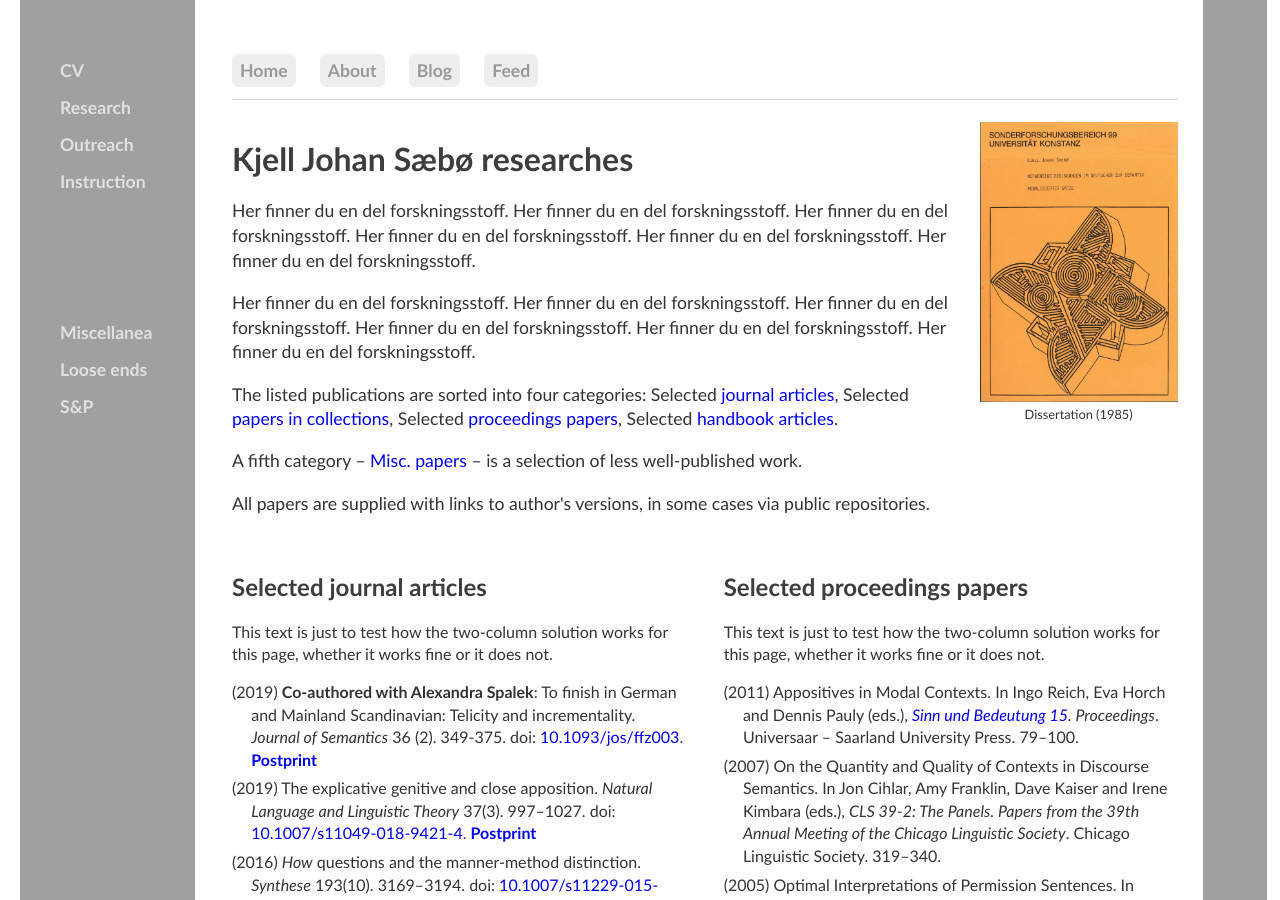
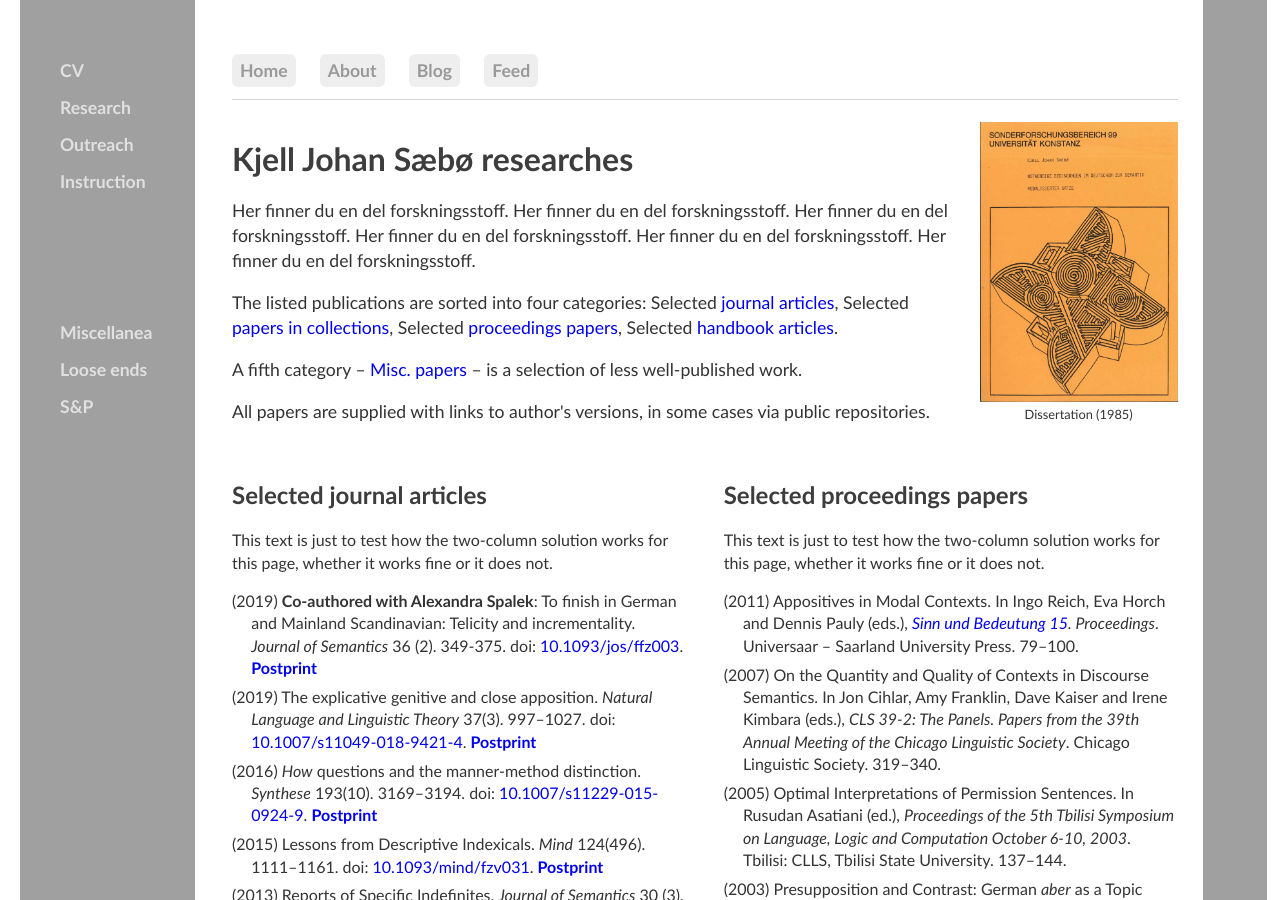
Before and after one commit to kjelljs/kjelljs.github.io, a Jekyll site: the page built from research/index.html, in a window 1280 px wide and 900 px high. Built offline with Jekyll 4.4.1, drawn with Linux system fonts in a browser that asks for light colours.

Commit message:
Update index.html

```diff
--- a/research/index.html
+++ b/research/index.html
@@ -13,7 +13,7 @@
 <div style="float:right;"><figure class="rightfig"><img style="height:280px;" src="/pics/SFB99.jpg"><figcaption>Dissertation (1985)</figcaption></figure></div>
 <div class="blurb">
 	<h1>Kjell Johan Sæbø researches</h1>
-	<div class="ingress"><p>Her finner du en del forskningsstoff. Her finner du en del forskningsstoff. Her finner du en del forskningsstoff. Her finner du en del forskningsstoff. Her finner du en del forskningsstoff. Her finner du en del forskningsstoff.</p> <p>Her finner du en del forskningsstoff. Her finner du en del forskningsstoff. Her finner du en del forskningsstoff. Her finner du en del forskningsstoff. Her finner du en del forskningsstoff. Her finner du en del forskningsstoff.</p> <p>The listed publications are sorted into four categories: Selected <a href="#jour">journal articles</a>, Selected <a href="#coll">papers in collections</a>, Selected <a href="#proc">proceedings papers</a>, Selected <a href="#hand">handbook articles</a>.</p><p>A fifth category – <a href="#misc">Misc. papers</a> – is a selection of less well-published work.</p><p>All papers are supplied with links to author's versions, in some cases via public repositories.</p></div>
+	<div class="ingress"><p>Her finner du en del forskningsstoff. Her finner du en del forskningsstoff. Her finner du en del forskningsstoff. Her finner du en del forskningsstoff. Her finner du en del forskningsstoff. Her finner du en del forskningsstoff.</p> <p>The listed publications are sorted into four categories: Selected <a href="#jour">journal articles</a>, Selected <a href="#coll">papers in collections</a>, Selected <a href="#proc">proceedings papers</a>, Selected <a href="#hand">handbook articles</a>.</p><p>A fifth category – <a href="#misc">Misc. papers</a> – is a selection of less well-published work.</p><p>All papers are supplied with links to author's versions, in some cases via public repositories.</p></div>
 	</div><!-- /.blurb -->
 <style type="text/css">
 .left {
```
